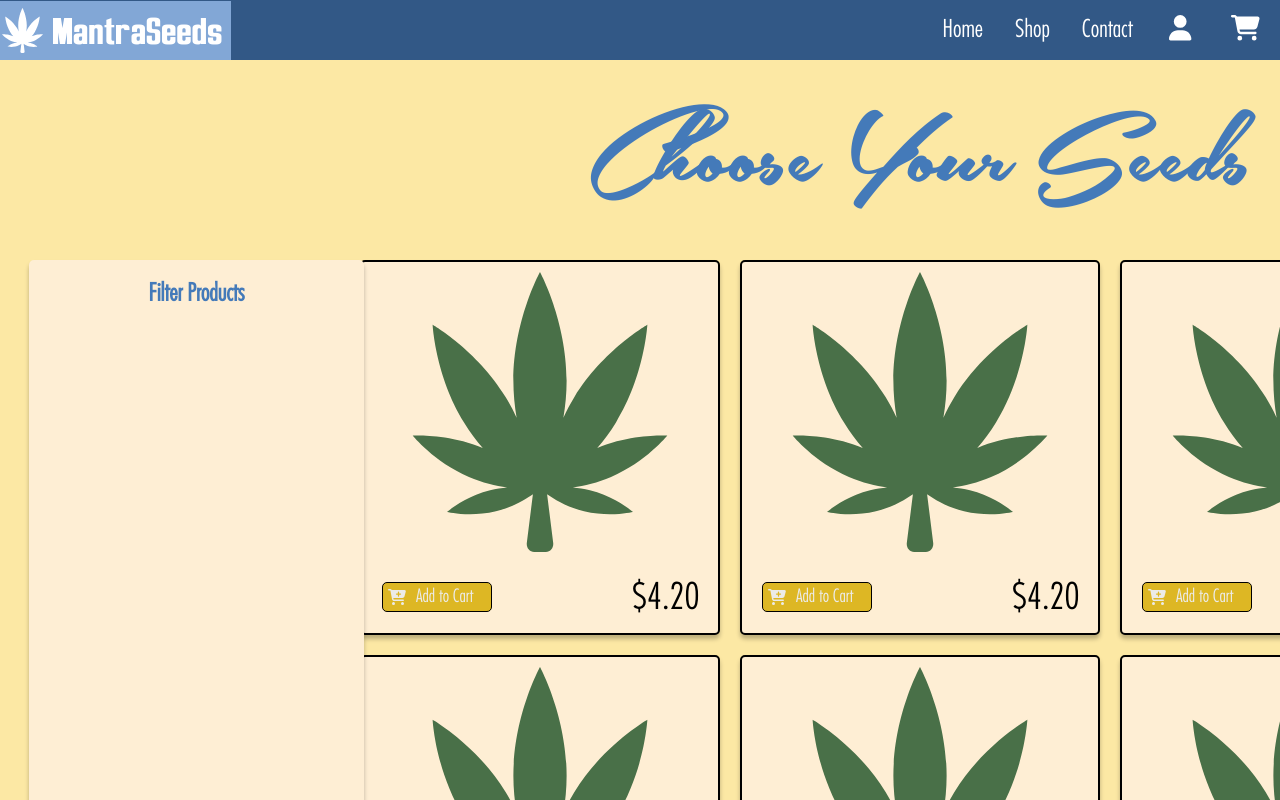
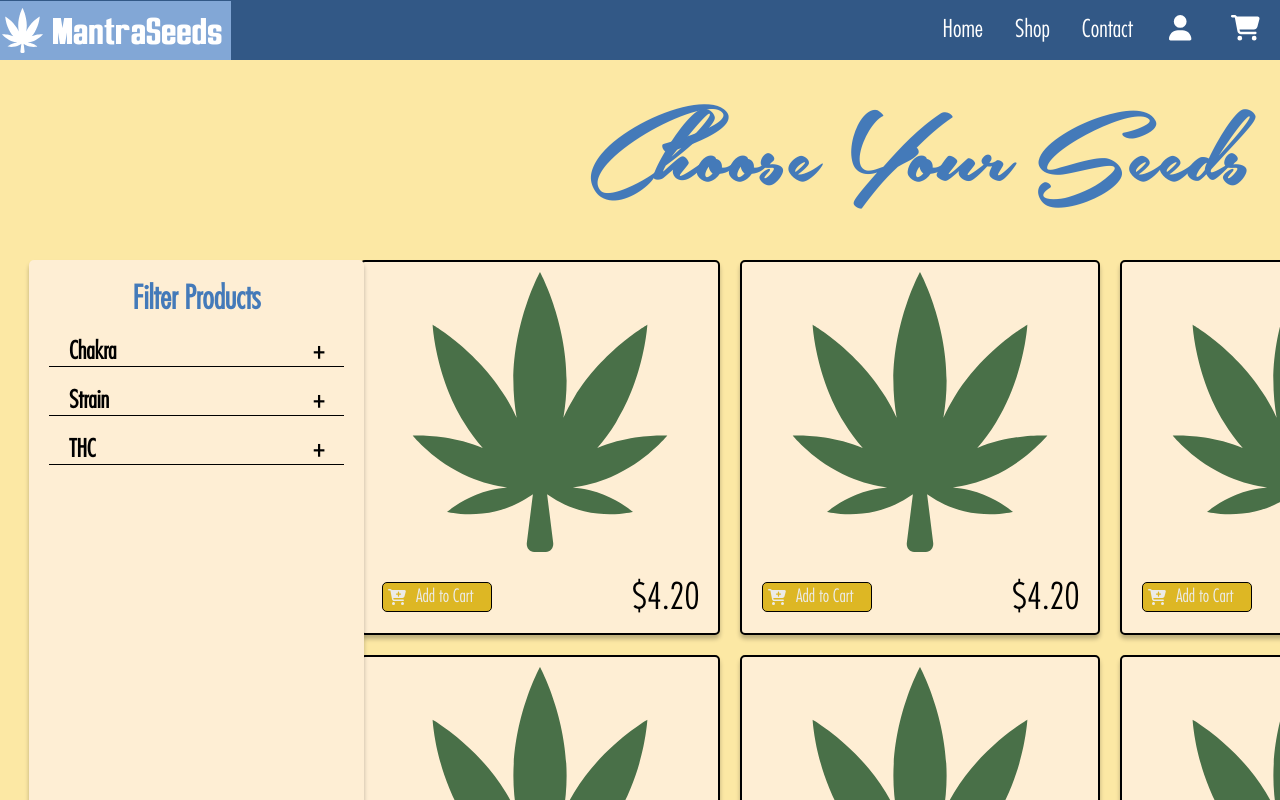
Before and after one commit to EricJamesCrow/mantra-seeds, a React (Create React App) app: page /shop in a window 1280 px wide. Shown: the top 800 px of the page. Built offline with nearby package versions, Linux system fonts and the light colour scheme; the HTML template or start-up script is replaced by a standard one.

Commit message:
added Filters

```diff
--- /dev/null
+++ b/src/components/Filter.css
@@ -0,0 +1,42 @@
+.filter-products-button {
+    display: flex;
+    justify-content: space-between;
+    padding-top: 20px;
+    padding-left: 20px;
+    border-bottom: 1px solid #000000;
+    cursor: pointer;
+    transition: padding ease-in-out 250ms;
+}
+
+.filter-products-button-expanded {
+    display: flex;
+    justify-content: space-between;
+    padding-top: 20px;
+    padding-left: 20px;
+    border-bottom: 1px solid #000000;
+    cursor: pointer;
+    padding-bottom: 200px;
+    transition: padding ease-in-out 250ms;
+}
+
+.filter-products-button button, .filter-products-button-expanded button {
+    background: none;
+	color: inherit;
+	border: none;
+	padding: 0;
+	font: inherit;
+	cursor: pointer;
+	outline: inherit;
+    font-family: 'Futura';
+    font-style: normal;
+    font-weight: 700;
+    font-size: 24px;
+}
+
+.filter-products-button div, .filter-products-button-expanded div {
+    padding-right: 20px;
+    font-family: 'Futura';
+    font-style: normal;
+    font-weight: 700;
+    font-size: 24px;
+}
--- /dev/null
+++ b/src/components/Filters.js
@@ -0,0 +1,27 @@
+// styles
+import "./Filter.css"
+
+// react
+import { useState } from 'react';
+
+export default function Filters({ product }) {
+    const [clicked, setClicked] = useState(false)
+
+    const expandMenu = () => {
+        if(clicked === false) {
+          setClicked(true)
+        } else {
+          setClicked(false)
+        }
+        console.log(clicked)
+      }
+
+  return (
+    <div key={product}
+          className={clicked ? "filter-products-button-expanded" : "filter-products-button"}
+          onClick={expandMenu}>
+          <button>{product}</button>
+          <div>+</div>
+          </div>
+  )
+}
--- a/src/pages/shop/Shop.css
+++ b/src/pages/shop/Shop.css
@@ -81,9 +81,15 @@ body {
     font-family: 'Futura';
     font-style: normal;
     font-weight: 700;
-    font-size: 24px;
+    font-size: 32px;
     color: #447AB9;
 }
+
+.filter-products-buttons {
+    padding-left: 20px;
+    padding-right: 20px;
+}
+
 
 .categories {
     display: flex;
--- a/src/pages/shop/Shop.js
+++ b/src/pages/shop/Shop.js
@@ -16,6 +16,7 @@ import { FontAwesomeIcon } from "@fortawesome/react-fontawesome"
 
 // components
 import Product from "../../components/Product"
+import Filters from "../../components/Filters"
 
 // react
 import { useState, useEffect } from 'react';
@@ -24,7 +25,7 @@ export default function Store() {
     const chakras = [{"id": "1", "image": Crown, "text": "Crown", "textColor": "#8f009c"}, {"id": "2", "image": ThirdEye, "text": "ThirdEye", "textColor": "#00489c"},
     {"id": "3", "image": Throat, "text": "Throat", "textColor": "#00b5db"}, {"id": "4", "image": Heart, "text": "Heart", "textColor": "#8cbf00"}, {"id": "5", "image": Solar, "text": "Solar", "textColor": "#e3c101"},
     {"id": "6", "image": Sacral, "text": "Sacral", "textColor": "#ff9200"}, {"id": "7", "image": Root, "text": "Root", "textColor": "#e60000"}]
-    const products = ["weed", "weed", "weed", "weed", "weed", "weed", "weed", "weed"]
+    const products = ["Chakra", "Strain", "THC"]
     const [stickyClass, setStickyClass] = useState("store-sidebar");
 
     useEffect(() => {
@@ -39,12 +40,20 @@ export default function Store() {
       let windowHeight = window.scrollY;
       windowHeight > 170 ? setStickyClass('store-sidebar-sticky') : setStickyClass("store-sidebar");
       };
-// style={{ paddingTop: stickyClass[0], position: stickyClass[1] }}
+
+
   return (
     <div className="store-container">
       <div className={stickyClass} style={{ paddingTop: stickyClass[0], position: stickyClass[1] }}>
         <div className="filter-products-container">
           <div className="filter-products-label">Filter Products</div>
+          <div className="filter-products-buttons">
+           {products.map(product => (
+            <Filters
+              product={product}
+            />
+           ))}
+          </div>
         </div>
         {/* <div className="categories">
           <div className="category">
@@ -64,7 +73,7 @@ export default function Store() {
       <div className="store-header">Choose Your Seeds</div>
       <div className="store-products">
         <div className="store-product">
-      {products.map(product => (
+      {chakras.map(chakra => (
           <Product/>
         ))}
         </div>
```
